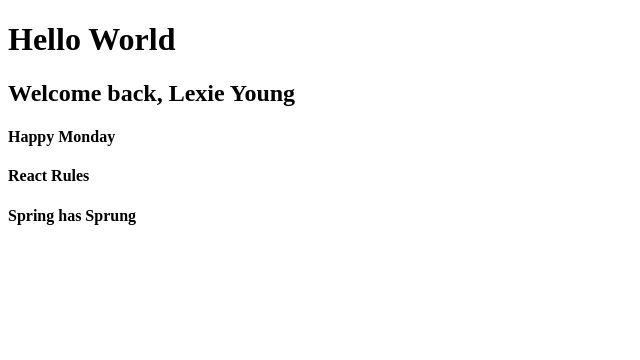
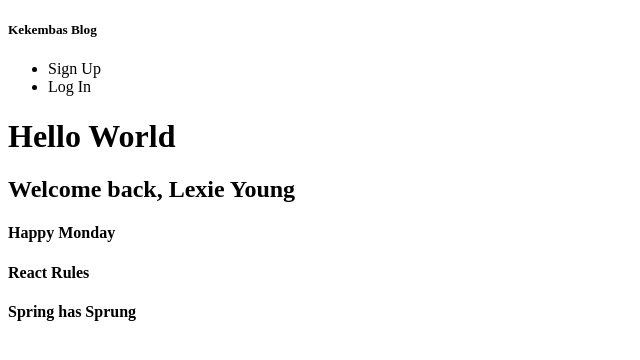
Before and after one commit to lyoung0819/wk9_react_typescript, a React (Vite) app: page / in a window 1280 px wide. Shown: the top 360 px of the page, without its empty margins (0-640 px from the left). Built offline with nearby package versions, Linux system fonts and the light colour scheme; the HTML template or start-up script is replaced by a standard one.

Commit message:
props! they're like keyword args but React version

```diff
--- a/src/App.tsx
+++ b/src/App.tsx
@@ -1,3 +1,4 @@
+import Navigation from "./components/Navigation";
 
 export default function App(){
   // return React.createElement('div', {}, 'Hello World') // (element, props, element children(can be another createElement)) // would require import Reach from 'react';
@@ -15,6 +16,7 @@
 
   return (
     <>
+        <Navigation isLoggedIn={isLoggedIn}/>
         <h1>Hello World</h1>
         <h2>{!isLoggedIn ? `Welcome back, ${firstName} ${lastName}` : 'Please Log In or Sign Up'}</h2>
         {posts.map( p => <h4 key={p.id}>{p.title}</h4> )}
--- /dev/null
+++ b/src/components/Navigation.tsx
@@ -0,0 +1,25 @@
+
+type NavigationProps = {
+    isLoggedIn: boolean
+}
+
+export default function Navigation({ isLoggedIn }: NavigationProps){
+    return (
+        <div>
+            <h5>Kekembas Blog</h5>
+            <ul>
+                { isLoggedIn ? (
+                    <>
+                    <li>Create Post</li>
+                    <li>Sign Out</li>
+                    </>
+                    ) : (
+                <>
+                    <li>Sign Up</li>
+                    <li>Log In</li>
+                </>
+                    ) }
+            </ul>
+        </div>
+    )
+}
```
